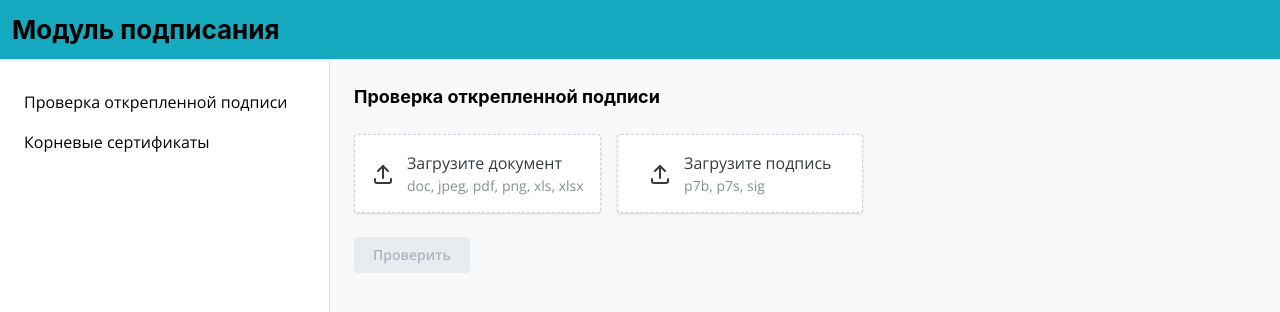
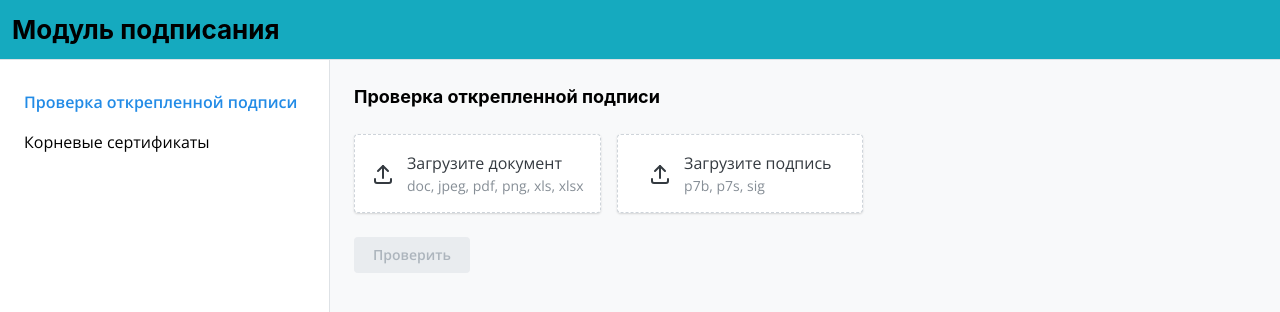
Before and after one commit to ialiev685/signing_module, a React (Vite) app in the folder web_module/: page /verificationSignature in a window 1280 px wide. Shown: the top 312 px of the page. Built offline with nearby package versions, Linux system fonts and the light colour scheme.

Commit message:
рефактор

```diff
--- a/web_module/src/app.tsx
+++ b/web_module/src/app.tsx
@@ -4,6 +4,7 @@ import "./app.css";
 
 import { createBrowserRouter, RouterProvider } from "react-router-dom";
 import { Verification } from "@pages/verification";
+import { routes } from "@/routes";
 
 const router = createBrowserRouter([
   {
@@ -17,11 +18,11 @@ const router = createBrowserRouter([
     ),
     children: [
       {
-        path: "verificationSignature",
+        path: routes.verificationSignature,
         element: <Verification />,
       },
       {
-        path: "rootCertificate",
+        path: routes.rootCertificate,
         element: <></>,
       },
     ],
--- a/web_module/src/components/layout/config.ts
+++ b/web_module/src/components/layout/config.ts
@@ -1,3 +1,5 @@
+import { routes } from "@/routes";
+
 type NavItem = {
   link: string;
   title: string;
@@ -5,11 +7,11 @@ type NavItem = {
 
 export const navItems: NavItem[] = [
   {
-    link: "verificationSignature",
+    link: routes.verificationSignature,
     title: "Проверка открепленной подписи",
   },
   {
-    link: "rootCertificate",
+    link: routes.rootCertificate,
     title: "Корневые сертификаты",
   },
 ];
--- a/web_module/src/components/layout/index.tsx
+++ b/web_module/src/components/layout/index.tsx
@@ -1,7 +1,6 @@
 import { AppShell, List, Title, useMantineTheme, Box } from "@mantine/core";
-import { Outlet } from "react-router-dom";
+import { NavLink, Outlet } from "react-router-dom";
 import { navItems } from "./config";
-import { Link } from "react-router-dom";
 
 export const Layout = () => {
   const { colors } = useMantineTheme();
@@ -16,15 +15,17 @@ export const Layout = () => {
         <List spacing="xs" icon={<></>}>
           {navItems.map(({ title, link }) => (
             <List.Item key={title}>
-              <Link
-                style={{
+              <NavLink
+                to={link}
+                style={({ isActive }) => ({
                   textDecoration: "none",
-                  color: "inherit",
-                }}
-                to={link}
+                  color: isActive ? "#228be6" : "inherit",
+                  fontWeight: isActive ? 600 : 400,
+                  transition: "color 0.2s ease",
+                })}
               >
                 {title}
-              </Link>
+              </NavLink>
             </List.Item>
           ))}
         </List>
--- /dev/null
+++ b/web_module/src/routes.ts
@@ -0,0 +1,4 @@
+export const routes = {
+  verificationSignature: "verificationSignature",
+  rootCertificate: "rootCertificate",
+} as const;
```
